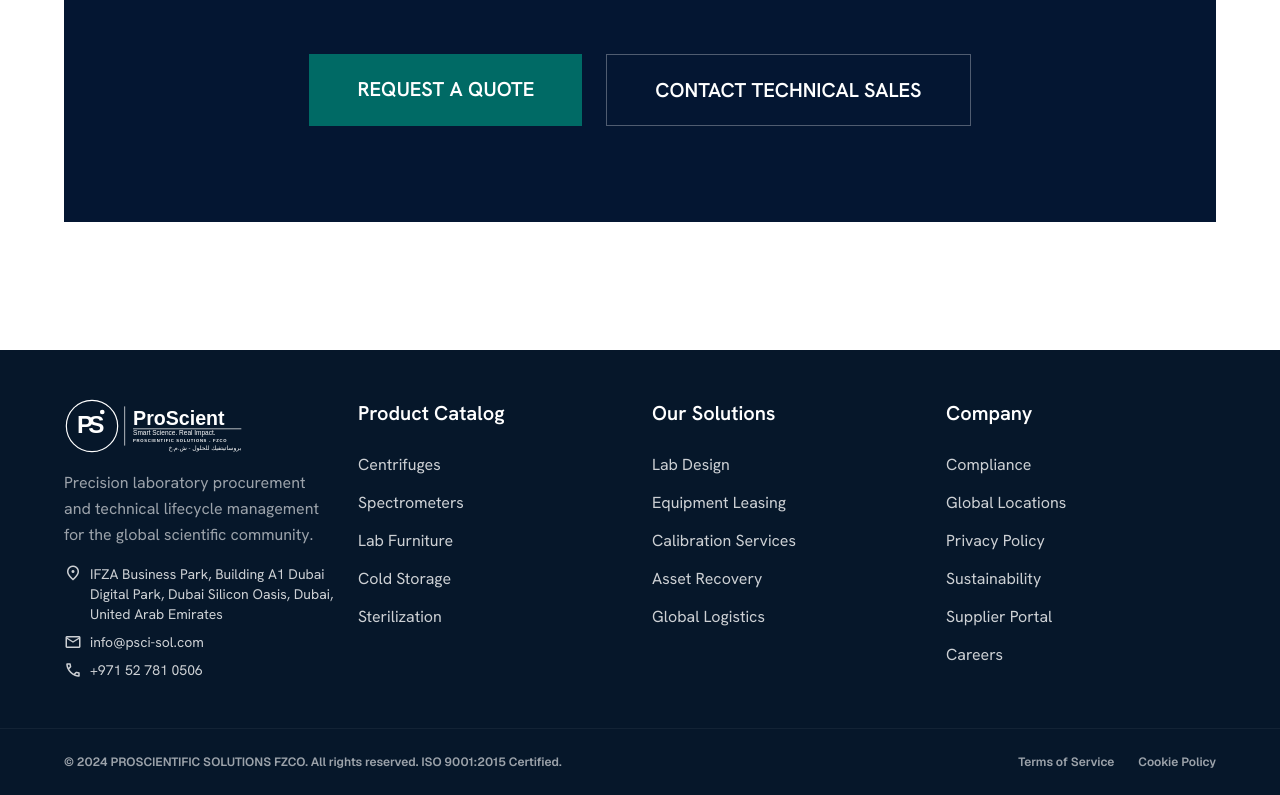
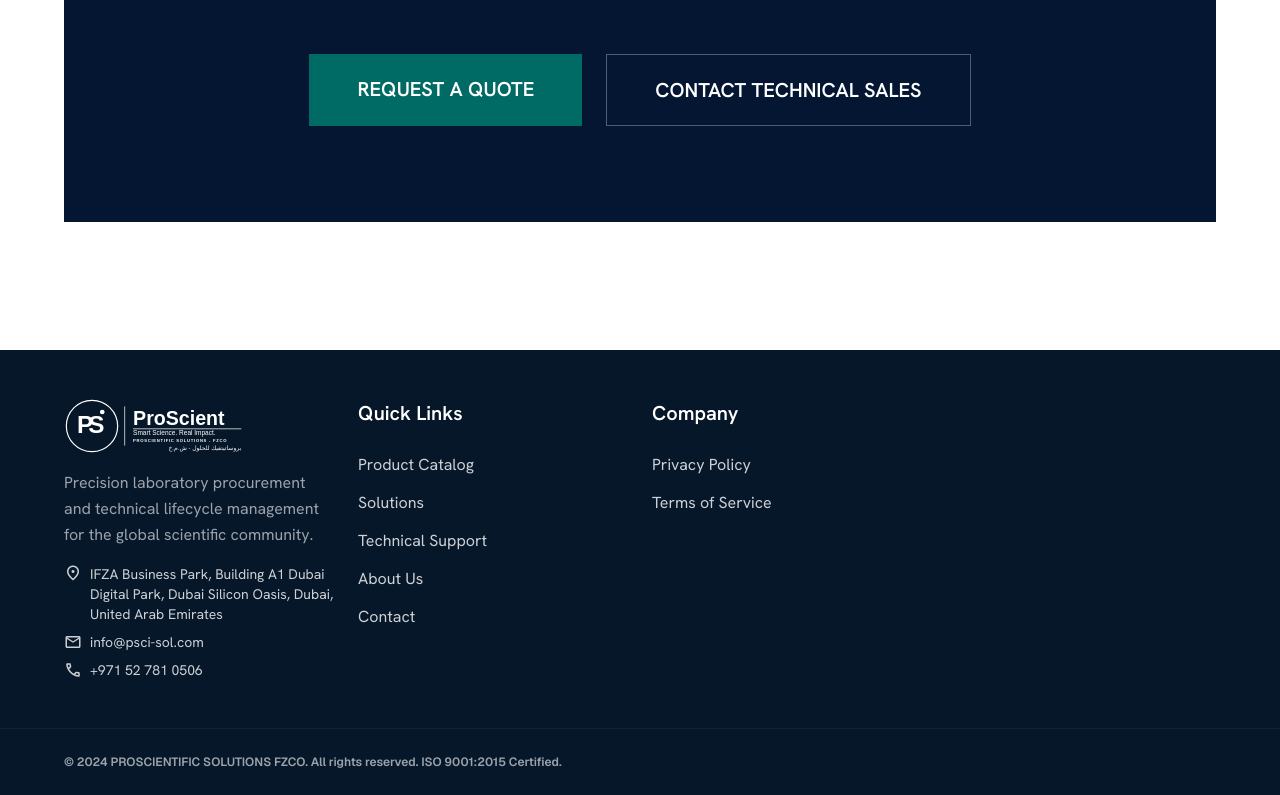
Before and after one commit to abulqosimovt85-creator/prosci-fzco-frontend, a React (Vite) app: page / in a window 1280 px wide. Shown: the part 3404-4199 px from the top of the page. Built offline with nearby package versions, Linux system fonts and the light colour scheme.

Commit message:
fix: simplify footer - remove unnecessary links

```diff
--- a/src/components/Footer.tsx
+++ b/src/components/Footer.tsx
@@ -1,3 +1,5 @@
+import { Link } from 'react-router-dom'
+
 export default function Footer() {
   return (
     <footer className="w-full pt-12 pb-6 bg-tertiary text-white">
@@ -30,36 +32,21 @@ export default function Footer() {
         </div>
 
         <div>
-          <h4 className="font-['Hanken_Grotesk'] text-[20px] leading-normal font-semibold mb-6">Product Catalog</h4>
+          <h4 className="font-['Hanken_Grotesk'] text-[20px] leading-normal font-semibold mb-6">Quick Links</h4>
           <ul className="space-y-3 opacity-80 text-[16px] leading-relaxed">
-            <li className="hover:text-secondary-fixed transition-colors cursor-pointer">Centrifuges</li>
-            <li className="hover:text-secondary-fixed transition-colors cursor-pointer">Spectrometers</li>
-            <li className="hover:text-secondary-fixed transition-colors cursor-pointer">Lab Furniture</li>
-            <li className="hover:text-secondary-fixed transition-colors cursor-pointer">Cold Storage</li>
-            <li className="hover:text-secondary-fixed transition-colors cursor-pointer">Sterilization</li>
-          </ul>
-        </div>
-
-        <div>
-          <h4 className="font-['Hanken_Grotesk'] text-[20px] leading-normal font-semibold mb-6">Our Solutions</h4>
-          <ul className="space-y-3 opacity-80 text-[16px] leading-relaxed">
-            <li className="hover:text-secondary-fixed transition-colors cursor-pointer">Lab Design</li>
-            <li className="hover:text-secondary-fixed transition-colors cursor-pointer">Equipment Leasing</li>
-            <li className="hover:text-secondary-fixed transition-colors cursor-pointer">Calibration Services</li>
-            <li className="hover:text-secondary-fixed transition-colors cursor-pointer">Asset Recovery</li>
-            <li className="hover:text-secondary-fixed transition-colors cursor-pointer">Global Logistics</li>
+            <li><Link to="/products" className="hover:text-secondary-fixed transition-colors">Product Catalog</Link></li>
+            <li><Link to="/solutions" className="hover:text-secondary-fixed transition-colors">Solutions</Link></li>
+            <li><Link to="/services" className="hover:text-secondary-fixed transition-colors">Technical Support</Link></li>
+            <li><Link to="/about" className="hover:text-secondary-fixed transition-colors">About Us</Link></li>
+            <li><Link to="/contact" className="hover:text-secondary-fixed transition-colors">Contact</Link></li>
           </ul>
         </div>
 
         <div>
           <h4 className="font-['Hanken_Grotesk'] text-[20px] leading-normal font-semibold mb-6">Company</h4>
           <ul className="space-y-3 text-[16px] leading-relaxed">
-            <li className="opacity-80 hover:opacity-100 transition-opacity cursor-pointer">Compliance</li>
-            <li className="opacity-80 hover:opacity-100 transition-opacity cursor-pointer">Global Locations</li>
             <li className="opacity-80 hover:opacity-100 transition-opacity cursor-pointer">Privacy Policy</li>
-            <li className="opacity-80 hover:opacity-100 transition-opacity cursor-pointer">Sustainability</li>
-            <li className="opacity-80 hover:opacity-100 transition-opacity cursor-pointer">Supplier Portal</li>
-            <li className="opacity-80 hover:opacity-100 transition-opacity cursor-pointer">Careers</li>
+            <li className="opacity-80 hover:opacity-100 transition-opacity cursor-pointer">Terms of Service</li>
           </ul>
         </div>
       </div>
@@ -68,10 +55,6 @@ export default function Footer() {
         <p className="font-['Geist'] text-[12px] font-semibold opacity-60">
           &copy; 2024 PROSCIENTIFIC SOLUTIONS FZCO. All rights reserved. ISO 9001:2015 Certified.
         </p>
-        <div className="flex gap-6 font-['Geist'] text-[12px] font-semibold">
-          <span className="opacity-60 hover:opacity-100 cursor-pointer">Terms of Service</span>
-          <span className="opacity-60 hover:opacity-100 cursor-pointer">Cookie Policy</span>
-        </div>
       </div>
     </footer>
   )
```
